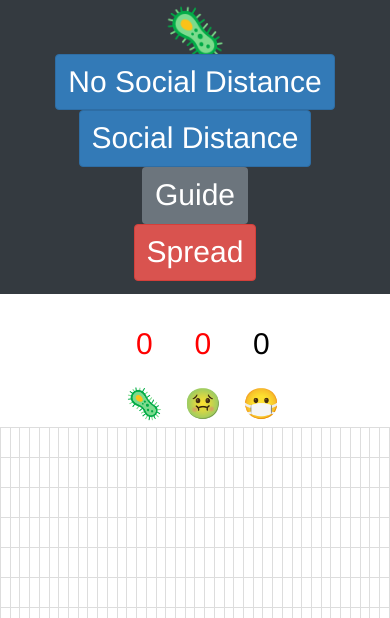
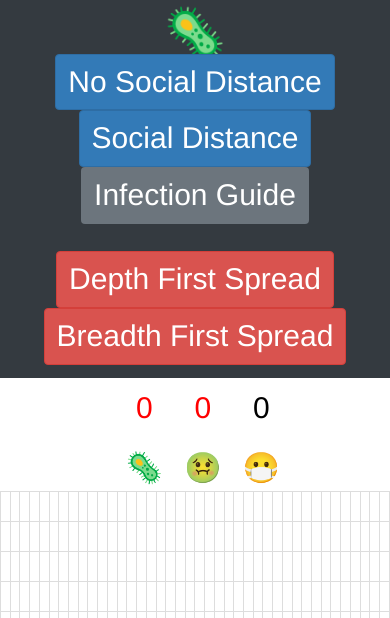
Before and after one commit to seannguyn/CovidSpeadVisualizer, a Flask app: page / in a window 390 px wide. Shown: the top 618 px of the page. Run offline with Flask 2, Linux system fonts and the light colour scheme; some libraries are stand-ins or nearby versions.

Commit message:
fix mobile interface

```diff
--- a/templates/connectedX.html
+++ b/templates/connectedX.html
@@ -117,6 +117,9 @@
         font-size: 30px;
     }
 
+    .navbar{margin-bottom: 0px !important; border-radius: 0px !important }
+
+
     .modal {
         display: none; /* Hidden by default */
         position: fixed; /* Stay in place */
@@ -183,12 +186,21 @@
             </li>
             <li style="margin: auto" class="nav-item">
                 <div style="margin: auto" class="form-group col-md-10">
-                    <button id = "InfectiousGuideButton" class="btn btn-secondary" style="font-size: 30px">Guide</button>
+                    <button id = "InfectiousGuideButton" class="btn btn-secondary" style="font-size: 30px">Infection Guide</button>
+                </div>
+            </li>
+        </ul>
+    </nav>
+    <nav style="border-radius: 0px" class="navbar navbar-expand-sm bg-dark navbar-dark">
+        <ul class="navbar-nav">
+            <li style="margin: auto" class="nav-item">
+                <div style="margin: auto" class="form-group col-md-10">
+                    <button id = "SpreadDFS" class="btn btn-danger" onclick="findXConnected()" style="font-size: 30px">Depth First Spread</button>
                 </div>
             </li>
             <li style="margin: auto" class="nav-item">
                 <div style="margin: auto" class="form-group col-md-10">
-                    <button id = "SpreadDFS" class="btn btn-danger" onclick="findXConnected()" style="font-size: 30px">Spread</button>
+                    <button id = "SpreadBFS" class="btn btn-danger" onclick="findXConnectedBFS()" style="font-size: 30px">Breadth First Spread</button>
                 </div>
             </li>
         </ul>
@@ -452,7 +464,7 @@
         // enabl button
         document.getElementById("NoSocialDistance").disabled = false;
         document.getElementById("SocialDistance").disabled = false;
-        // document.getElementById("SpreadBFS").disabled = false;
+        document.getElementById("SpreadBFS").disabled = false;
         document.getElementById("SpreadDFS").disabled = false;
         // document.getElementById("Clear").disabled = false;
 
@@ -681,7 +693,7 @@
         document.getElementById("NoSocialDistance").disabled = true;
         document.getElementById("SocialDistance").disabled = true;
         document.getElementById("SpreadDFS").disabled = true;
-        // document.getElementById("SpreadBFS").disabled = true;
+        document.getElementById("SpreadBFS").disabled = true;
         // document.getElementById("Clear").disabled = true;
 
         for (let r = 0; r < gridObject.gridRow; r++) {
```
Also changed, not shown: 1 other file.
